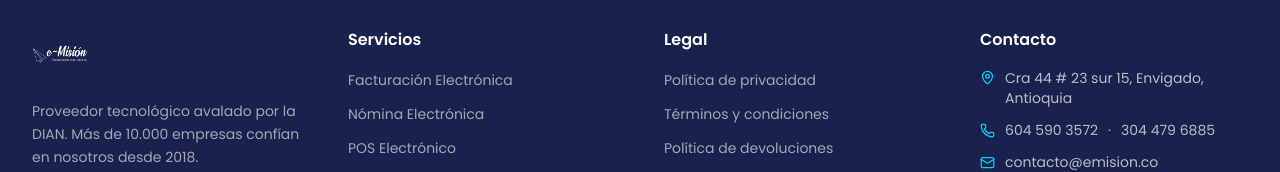
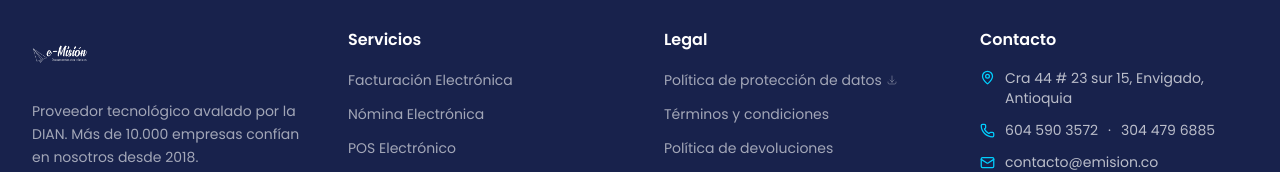
Before and after one commit to semision2022-landing/LandingVentas, a Next.js app: page / in a window 1280 px wide. Shown: the part 5867-6039 px from the top of the page. Built offline with nearby package versions, Linux system fonts and the light colour scheme; no server answers.

Commit message:
feat: add PDF download link for Politica de Proteccion de Datos in footer

```diff
--- a/components/layout/Footer.tsx
+++ b/components/layout/Footer.tsx
@@ -9,7 +9,7 @@
     { label: 'SG-SST', href: '#servicios' },
   ],
   legal: [
-    { label: 'Política de privacidad', href: '/privacidad' },
+    { label: 'Política de protección de datos', href: '/politica-proteccion-datos.pdf', download: true },
     { label: 'Términos y condiciones', href: '/terminos' },
     { label: 'Política de devoluciones', href: '/devoluciones' },
   ],
@@ -104,8 +104,17 @@
             <ul className="space-y-2.5">
               {footerLinks.legal.map((link) => (
                 <li key={link.label}>
-                  <a href={link.href} className="text-sm text-white/60 hover:text-white transition-colors">
+                  <a
+                    href={link.href}
+                    className="text-sm text-white/60 hover:text-white transition-colors inline-flex items-center gap-1"
+                    {...(link.download ? { download: true, target: '_blank', rel: 'noopener noreferrer' } : {})}
+                  >
                     {link.label}
+                    {link.download && (
+                      <svg className="w-3 h-3 opacity-50" fill="none" stroke="currentColor" viewBox="0 0 24 24">
+                        <path strokeLinecap="round" strokeLinejoin="round" strokeWidth={2} d="M4 16v1a3 3 0 003 3h10a3 3 0 003-3v-1m-4-4l-4 4m0 0l-4-4m4 4V4" />
+                      </svg>
+                    )}
                   </a>
                 </li>
               ))}
```
